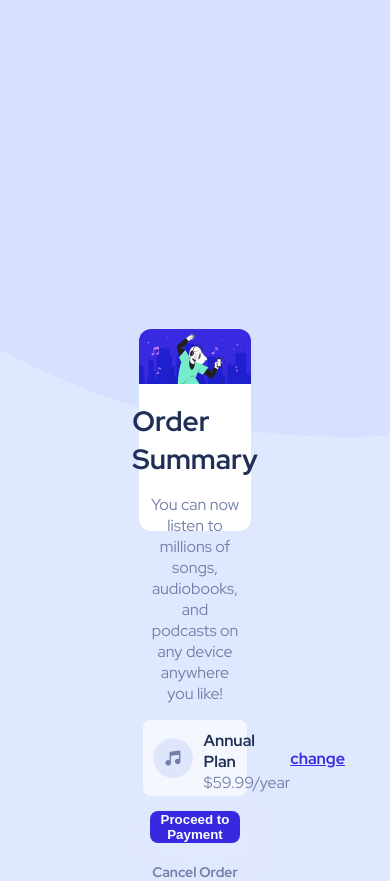
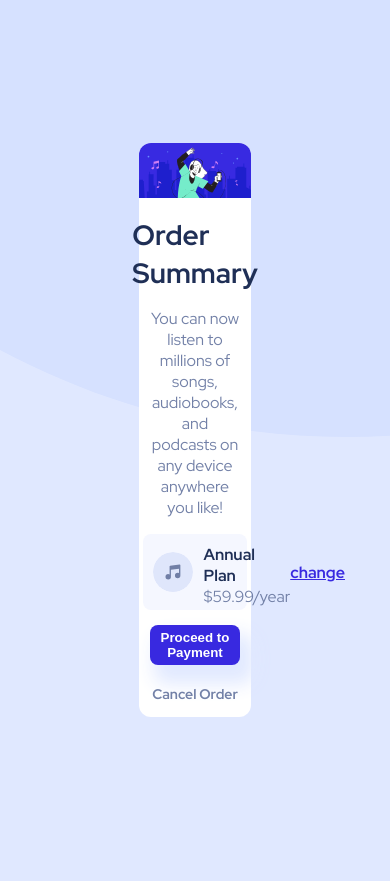
Before and after one commit to Tksmith-guru/Order-Summary-Component, a plain HTML site: page index.html in a window 390 px wide. After the commit the page ends 860 px from the top, so only its background shows below. Drawn offline with Linux system fonts and the light colour scheme.

Commit message:
responsive fix

```diff
--- a/styles.css
+++ b/styles.css
@@ -15,7 +15,7 @@ main {
 	display: flex;
 	flex-direction: column;
 	align-items: center;
-	height: 90%;
+	height: ;
 	width: 30%;
 	border-radius: 12px;
 	border: 2px solid re;
@@ -118,7 +118,7 @@ a:hover {
 	color: rgb(0,0,0);
 	cursor: pointer;
 }
-
+/*
 @media only screen and (max-width: 1050px) and (min-width: 200px) {
 	#container {
 		height: 24%;
```
